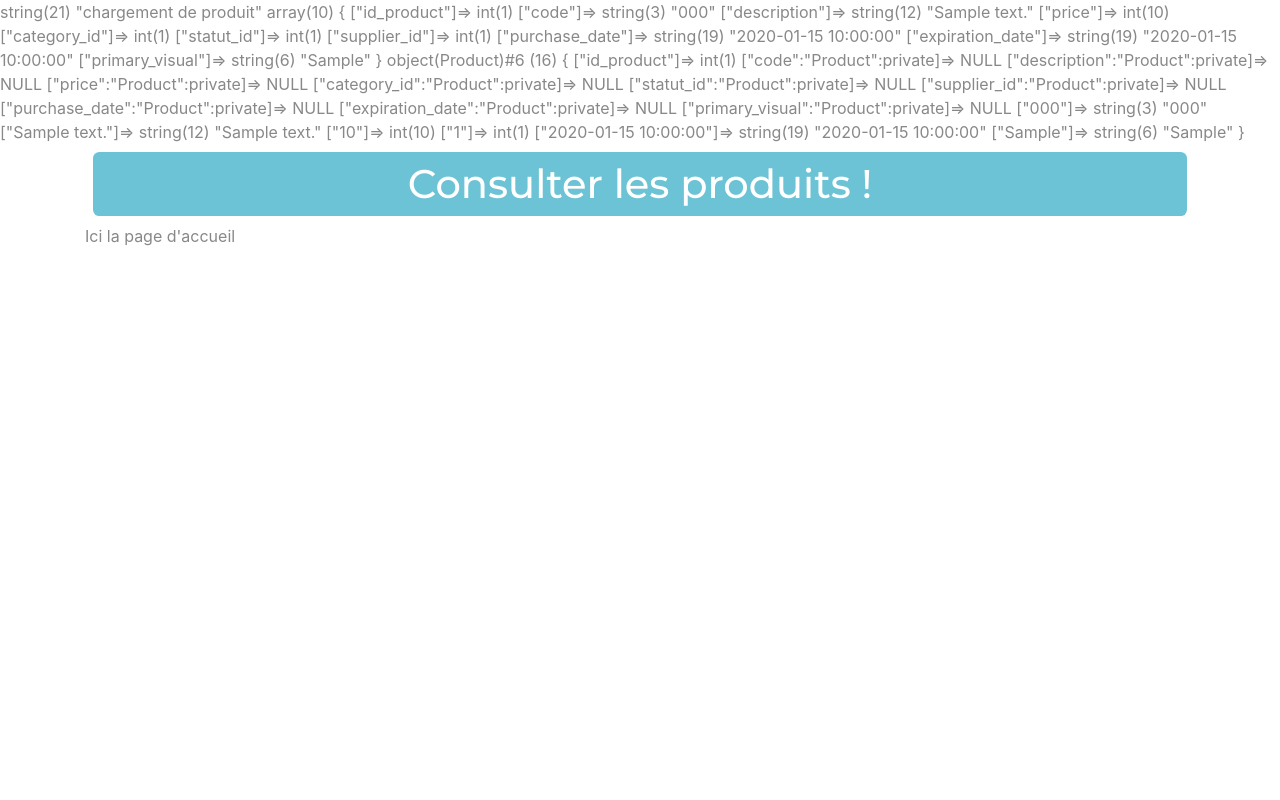
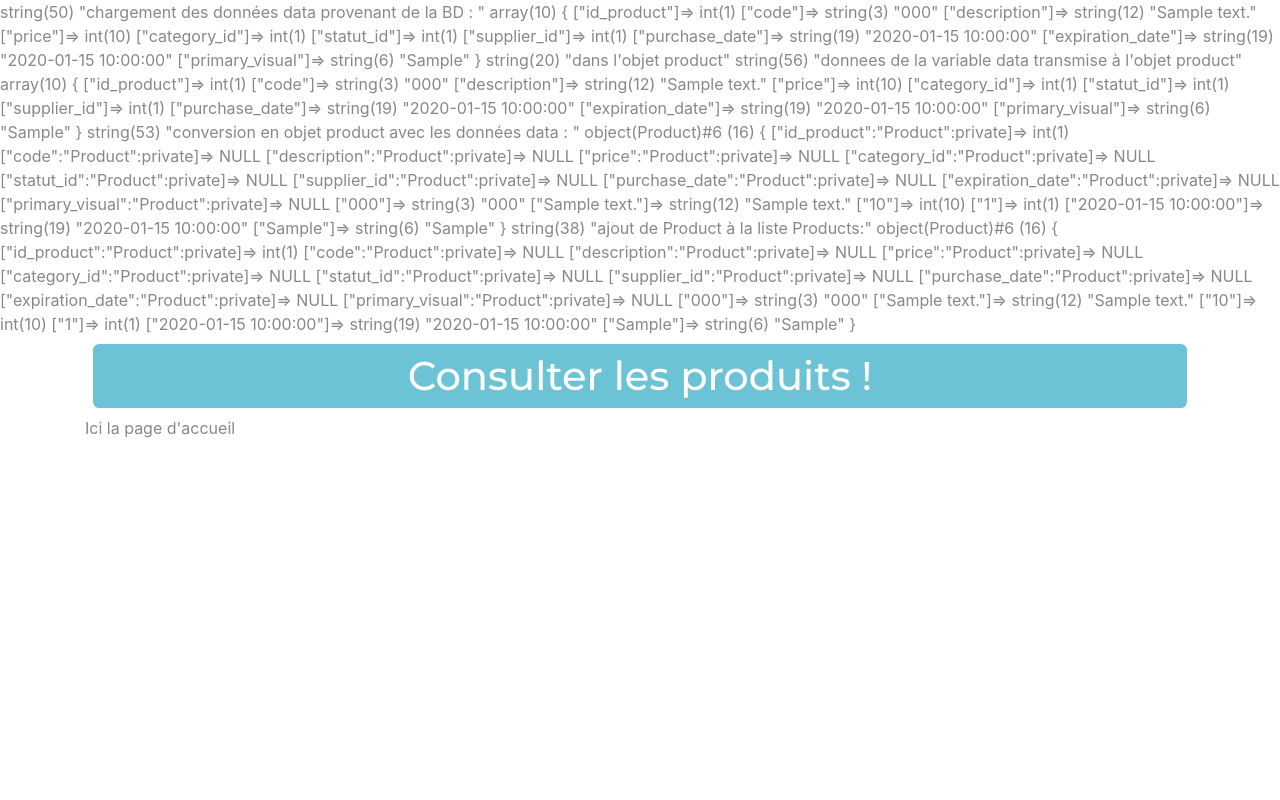
Before and after one commit to codeuronline/restapi, a PHP site: page /products.php in a window 1280 px wide. Run offline with PHP 8.4, Linux system fonts and the light colour scheme; tables that the repository leaves empty hold one stand-in row (values such as "Sample post"); some libraries are stand-ins or nearby versions.

Commit message:
update .......

```diff
--- a/controllers/ProductsController.php
+++ b/controllers/ProductsController.php
@@ -15,19 +15,17 @@ class ProductsController{
 
     public function afficherProducts(){
 
-    $products= $this->getProductManager()->getProducts();
-
-
-    require "views/product.view.php";
+       $products= $this->getProductManager()->getProducts();
+        require "views/product.view.php";
     }
 
     public function afficherProduct($id){
 
-    $product= $this->productManager->getproductById($id);
-    require "views/afficherProduct.view.php";
+        $product= $this->productManager->getproductById($id);
+        require "views/afficherProduct.view.php";
     }
 
 
     public function getProductManager(){ return $this->productManager; }
-    public function setProductManager($productManager){ $this->productManager = $productManager; }
+    public function setProductManager($productManager){ $this->productManager = $productManager; return $this;}
 }
--- a/models/Product.php
+++ b/models/Product.php
@@ -5,7 +5,7 @@ require_once 'Database.php';
 
 
 class Product extends Database{
-        public $id_product;
+        private $id_product;
         private $code;
         private $description;
         private $price;
@@ -17,7 +17,9 @@ class Product extends Database{
         private $primary_visual;
 
         public function __construct($data){
-         //var_dump($data);
+            var_dump("dans l'objet product");
+            var_dump("donnees de la variable data transmise à l'objet product");
+            var_dump($data);
             extract($data);
             $this->id_product = $id_product;
             $this->$code = $code;
--- a/models/ProductManager.php
+++ b/models/ProductManager.php
@@ -6,14 +6,14 @@ require_once "Product.php";
 
 class ProductManager extends Database{
 
-        private $products;
+    private $products;
 
 
-    public function ajoutProduct($data){
-        $this->products[] = $data;
+    public function ajoutProduct($product){
+        var_dump("ajout de Product à la liste Products:");
+        var_dump($product);
+        $this->products[] = $product;
     }
-
-
         public function getProducts(){
         return $this->products;
     }
@@ -25,14 +25,16 @@ class ProductManager extends Database{
         $req->execute();
         $mesProducts = $req->fetchAll(PDO::FETCH_ASSOC);
         $req->closeCursor();
-        var_dump("chargement de produit");
         foreach($mesProducts as $data){
+            var_dump("chargement des données data provenant de la BD : ");
             var_dump($data);
             $p = new Product($data);
+            var_dump("conversion en objet product avec les données data : ");
             var_dump($p);
             $this->ajoutProduct($p);
         }
     }
+
 
             public function getProductById($id){
             //on utilise la boucle for et on part un zero car c'est un tableau
--- a/products.php
+++ b/products.php
@@ -5,7 +5,7 @@ require_once "controllers/ProductsController.php";
 $productController = new ProductsController;
 if (isset($_GET['id']))
 {
-        require "views/accueil.view.php";
+        //require "views/accueil.view.php";
         $url = explode("/", filter_var($_GET['id']), FILTER_SANITIZE_URL);
         if (empty($url[0])) {
             $productController->afficherProducts();
--- a/views/afficherProduct.view.php
+++ b/views/afficherProduct.view.php
@@ -1,9 +1,5 @@
 <?php
 ob_start();
-// require_once "models/Product.php";
-// require_once "models/ProductManager.php";
-// $productManager = new ProductManager;
-// $productManager->chargementProducts();
 
 ?>
 <table class="table">
--- a/views/product.view.php
+++ b/views/product.view.php
@@ -4,9 +4,10 @@
 // require_once  "models/ProductManager.php";
 // $productManager = new ProductManager;
 // $productManager->chargementProducts();
+var_dump($products);
+ob_start();
+?>
 
-?>
-<table class="table">
 <table class="table">
     <thead>
         <th>ID</th>
```
Lines whose indentation alone changed are shown as unchanged.
